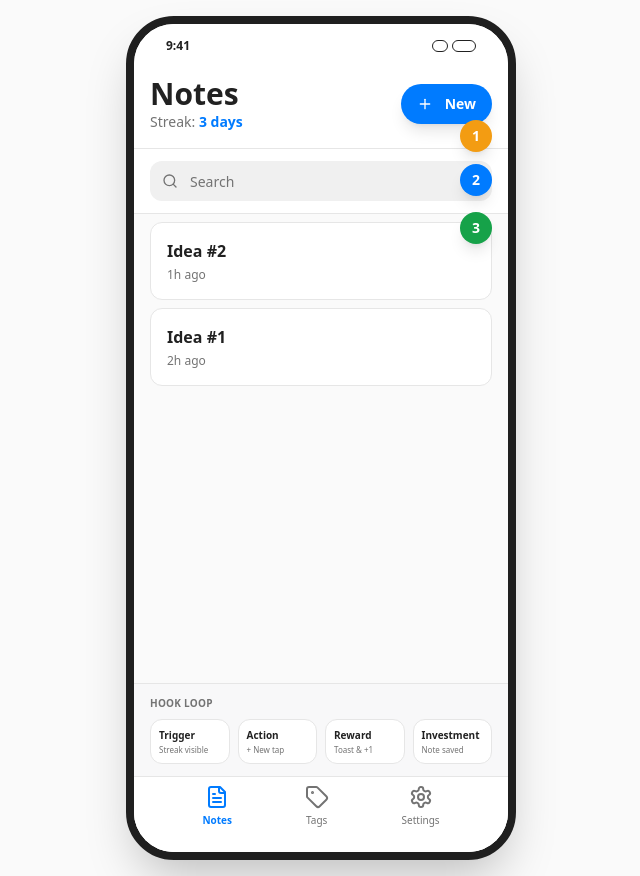
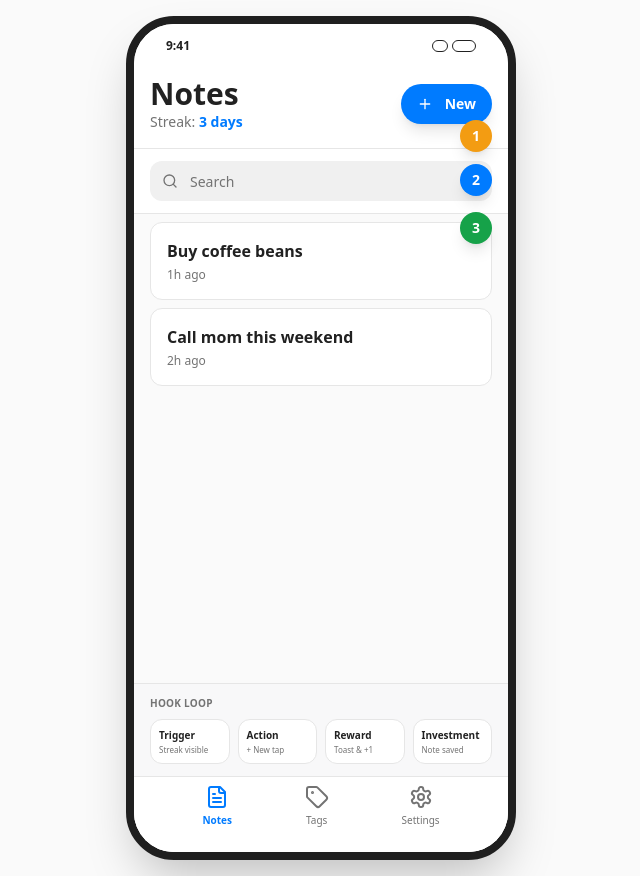
Before and after one commit to dhassunizadeh-ops/thought-hook-app, a React (Vite) app: page / in a window 1280 px wide. Shown: the whole page, without its empty margins (319-959 px from the left). Built offline with nearby package versions, Linux system fonts and the light colour scheme; the HTML template or start-up script is replaced by a standard one.

Commit message:
Update initial notes with example text

```diff
--- a/src/pages/Index.tsx
+++ b/src/pages/Index.tsx
@@ -23,8 +23,8 @@ interface Note {
 
 const Index = () => {
   const [notes, setNotes] = useState<Note[]>([
-    { id: 2, title: "Idea #2", timestamp: new Date(Date.now() - 3600000) },
-    { id: 1, title: "Idea #1", timestamp: new Date(Date.now() - 7200000) },
+    { id: 2, title: "Buy coffee beans", timestamp: new Date(Date.now() - 3600000) },
+    { id: 1, title: "Call mom this weekend", timestamp: new Date(Date.now() - 7200000) },
   ]);
   const [streak, setStreak] = useState(3);
   const [showToast, setShowToast] = useState(false);
```
